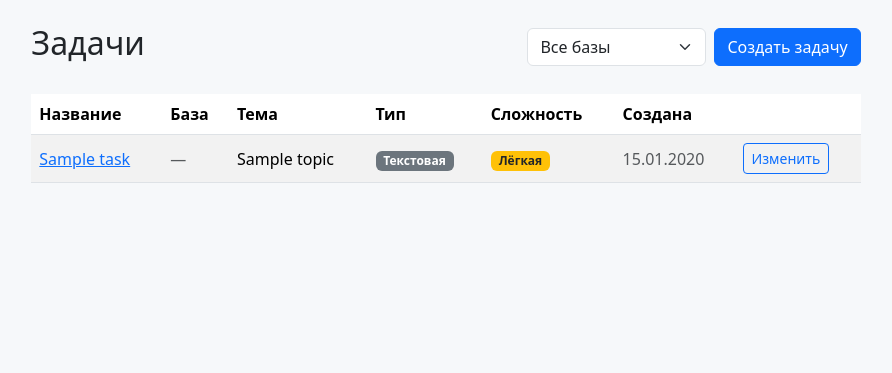
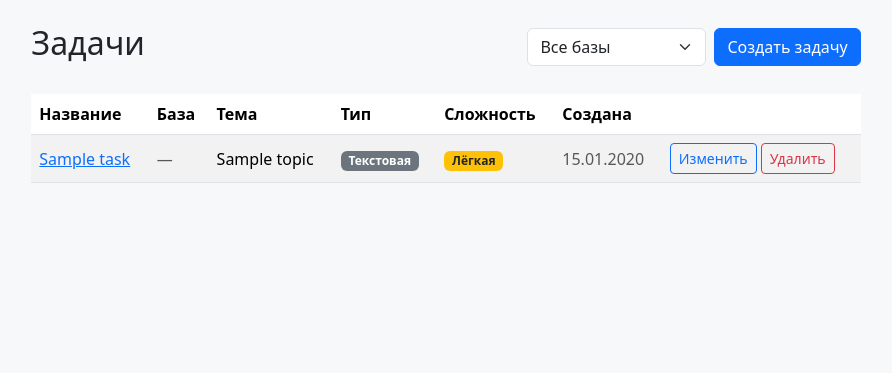
Before and after one commit to 010mar/django_hw, a Django app: page /tasks/ in a window 1280 px wide. Shown: the part 56-429 px from the top of the page, without its empty margins (194-1086 px from the left). Run offline with Django 5.2, Linux system fonts and the light colour scheme; a user stored in the database is signed in; tables that the repository leaves empty hold one stand-in row (values such as "Sample post"); grey boxes marked "Sample" are stand-in pictures.

Commit message:
feat: кнопка удаления в списке задач

```diff
--- a/tasks/tests.py
+++ b/tasks/tests.py
@@ -310,6 +310,11 @@ class TaskCrudViewTests(DjangoTestCase):
         self.client.post(reverse('task_delete', args=[task.pk]))
         new_task = Task.objects.create(title='Новая', author=self.teacher)
         self.assertEqual(new_task.pk, 1)
+
+    def test_task_list_has_delete_button(self):
+        task = Task.objects.create(title='Удаляемая', author=self.teacher)
+        response = self.client.get(reverse('task_list'))
+        self.assertContains(response, f'action="{reverse("task_delete", args=[task.pk])}"')
 
     def test_crud_requires_teacher(self):
         self.client.force_login(self.student)
--- a/templates/tasks/task_list.html
+++ b/templates/tasks/task_list.html
@@ -55,7 +55,14 @@
                 <td><span class="badge bg-warning text-dark">{{ task.difficulty_verbose }}</span></td>
                 <td class="text-muted">{{ task.created_at|date:'d.m.Y' }}</td>
                 <td>
-                    <a href="{% url 'task_edit' task.pk %}" class="btn btn-sm btn-outline-primary">Изменить</a>
+                    <div class="d-flex gap-1">
+                        <a href="{% url 'task_edit' task.pk %}" class="btn btn-sm btn-outline-primary">Изменить</a>
+                        <form method="post" action="{% url 'task_delete' task.pk %}"
+                              onsubmit="return confirm('Удалить задачу «{{ task.title }}»?');">
+                            {% csrf_token %}
+                            <button type="submit" class="btn btn-sm btn-outline-danger">Удалить</button>
+                        </form>
+                    </div>
                 </td>
             </tr>
         {% empty %}
```
